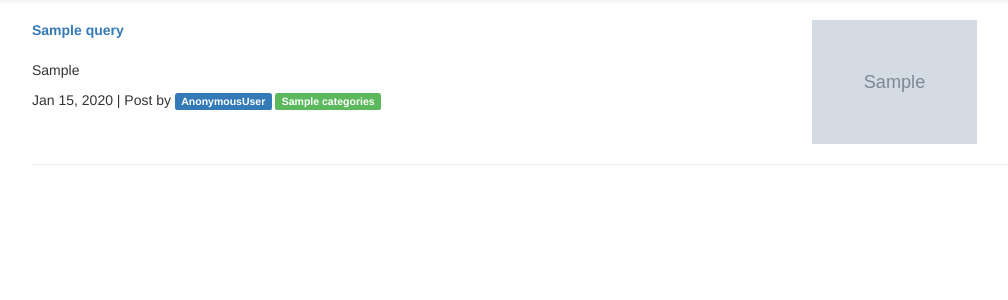
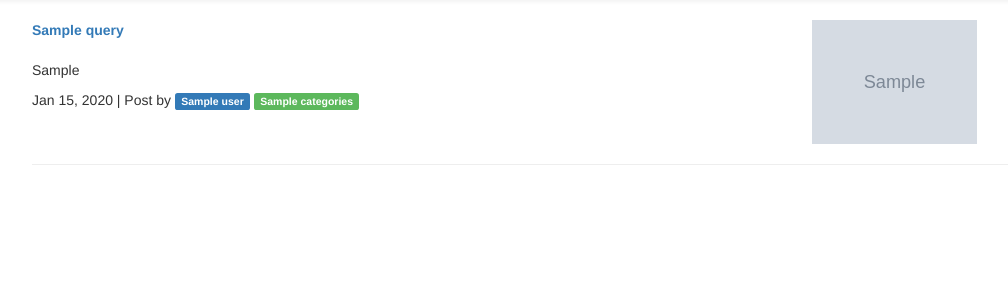
Before and after one commit to choia/brunch-blog-1.0, a Django app: template brunch010_app/templates/index.html in a window 1280 px wide. Shown: the part 51-351 px from the top of the page, without its empty margins (38-1046 px from the left). Run offline with Django 3.2, Linux system fonts and the light colour scheme; the template is opened without the code that fills it: most values are stand-ins (such as "Sample title", 1, 10 or a date in 2020); grey boxes marked "Sample" are stand-in pictures; some libraries are stand-ins or nearby versions.

Commit message:
Author label fix

```diff
--- a/brunch010_app/forms.py
+++ b/brunch010_app/forms.py
@@ -7,6 +7,7 @@ class PostForm(forms.ModelForm):
 	class Meta:
 		model = Post
 		fields = [
+			"user",
 			"title",
 			"categories",
 			"content",
--- a/brunch010_app/models.py
+++ b/brunch010_app/models.py
@@ -1,12 +1,13 @@
+from django.contrib.auth.models import User
 from django.db import models
 from django.urls import reverse
 from markdownx.models import MarkdownxField
 from markdownx.utils import markdownify
 
 
-
 class Post(models.Model):
 
+	user = models.ForeignKey(User, on_delete=models.CASCADE)
 	categories = models.CharField(max_length=15)
 	title = models.CharField(max_length=180)
 	email = models.EmailField()
--- a/brunch010_app/templates/index.html
+++ b/brunch010_app/templates/index.html
@@ -11,7 +11,7 @@
 	  </br><p>{{ query.get_html|striptags|truncatechars_html:185 }}</p>
 	<div class="label-text-color">
 	  <span class="label-text">{{ query.date_added|date:'M d, Y' }} | Post by</span>
-      <span class="label label-primary">{{ request.user }}</span>
+      <span class="label label-primary">{{ query.user.get_full_name }}</span>
       <span class="label label-success">{{ query.categories }}</span>
 	</div>
 </div> <!-- col-md-9 -->
--- a/brunch010_app/views.py
+++ b/brunch010_app/views.py
@@ -2,7 +2,6 @@ from django.core.paginator import Paginator, EmptyPage, PageNotAnInteger
 from django.shortcuts import get_object_or_404, render
 from django.http import HttpResponseRedirect
 from django.urls import reverse
-
 from .forms import PostForm
 from .models import Post
 
```
